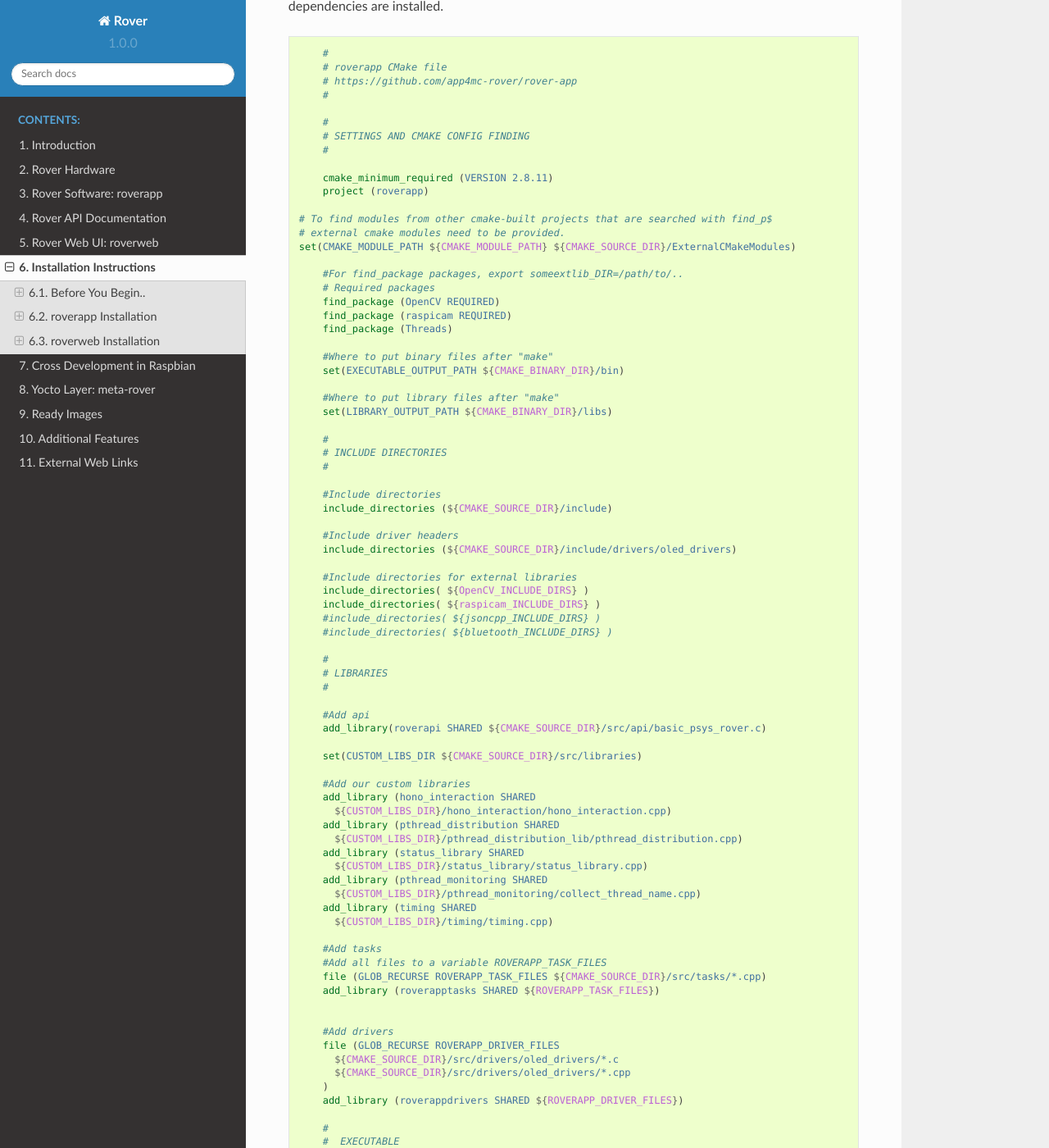
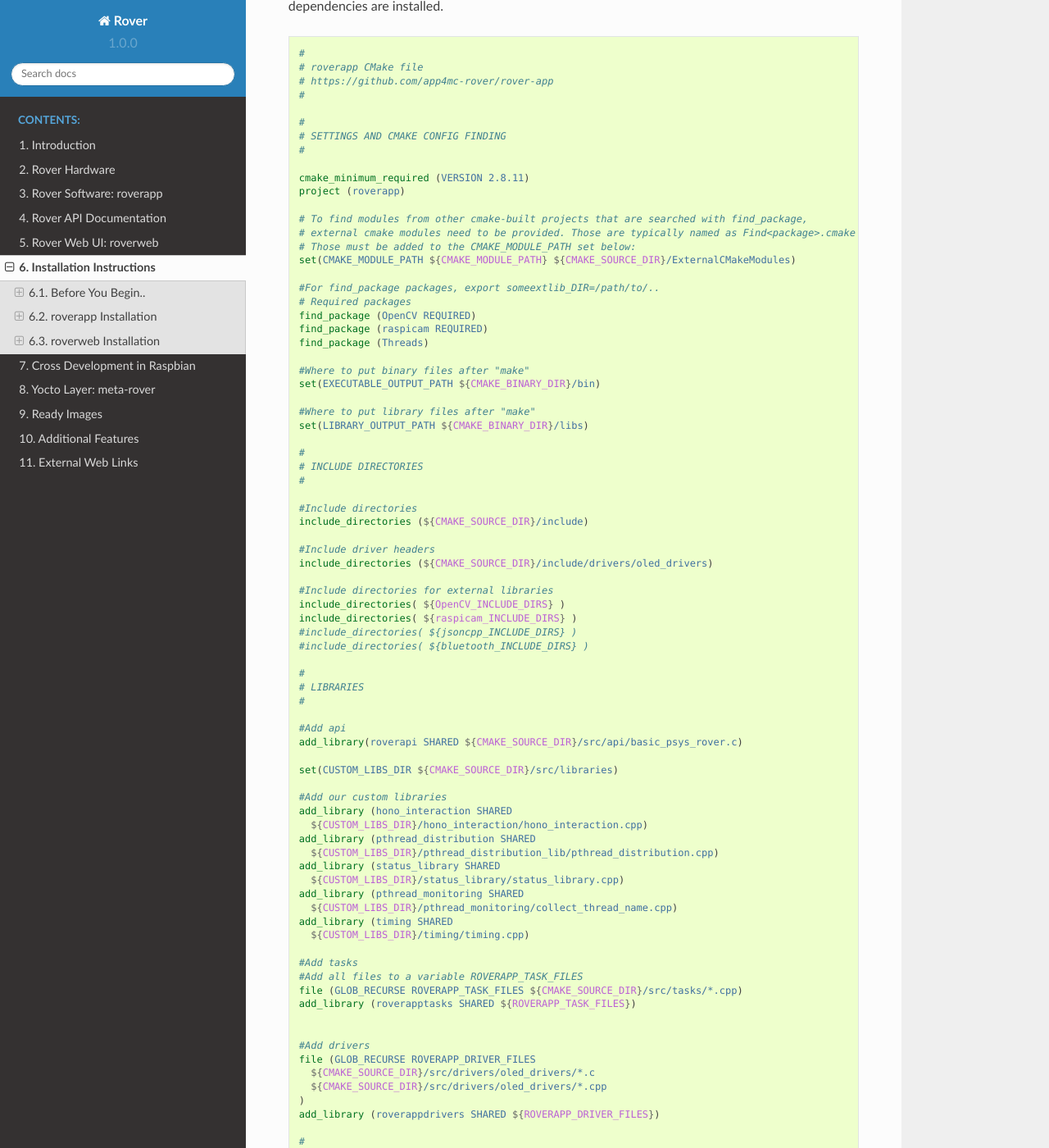
Before and after one commit to mozcelikors/rover-docs, a Sphinx documentation site: the page built from docs/source/content/installation.rst, in a window 1280 px wide and 1400 px high, scrolled down 4873 px. Shown: the whole window at 82% size. Built offline with Sphinx 7.4.7 and the Read the Docs theme 2.0.0, drawn with Linux system fonts in a browser that asks for light colours; some of the changed text lies outside the part shown.

Commit message:
CMake information changed in the installation.rst
Signed-off-by: mozcelikors <mozcelikors@gmail.com>

```diff
--- a/docs/source/content/installation.rst
+++ b/docs/source/content/installation.rst
@@ -258,9 +258,10 @@
 	cmake_minimum_required (VERSION 2.8.11)
 	project (roverapp)
 
-    # To find modules from other cmake-built projects that are searched with find_p$
-    # external cmake modules need to be provided.
-    set(CMAKE_MODULE_PATH ${CMAKE_MODULE_PATH} ${CMAKE_SOURCE_DIR}/ExternalCMakeModules)
+	# To find modules from other cmake-built projects that are searched with find_package,
+	# external cmake modules need to be provided. Those are typically named as Find<package>.cmake or <package>Config.cmake.
+	# Those must be added to the CMAKE_MODULE_PATH set below:
+	set(CMAKE_MODULE_PATH ${CMAKE_MODULE_PATH} ${CMAKE_SOURCE_DIR}/ExternalCMakeModules)
 
 	#For find_package packages, export someextlib_DIR=/path/to/..
 	# Required packages
@@ -330,6 +331,21 @@
 
 	#Add main executable
 	add_executable(roverapp ${CMAKE_SOURCE_DIR}/src/roverapp.cpp)
+
+	#
+	#  LINKING TO ROVER API
+	#
+
+	target_link_libraries (roverapi wiringPi)
+	target_link_libraries (roverapi wiringPiDev)
+
+	target_link_libraries(roverapi hono_interaction)
+	target_link_libraries(roverapi pthread_distribution)
+	target_link_libraries(roverapi status_library)
+	target_link_libraries(roverapi pthread_monitoring)
+	target_link_libraries(roverapi timing)
+
+	target_link_libraries (roverapi roverappdrivers)
 
 	#
 	#  LINKING TO ROVER TASKS
```
